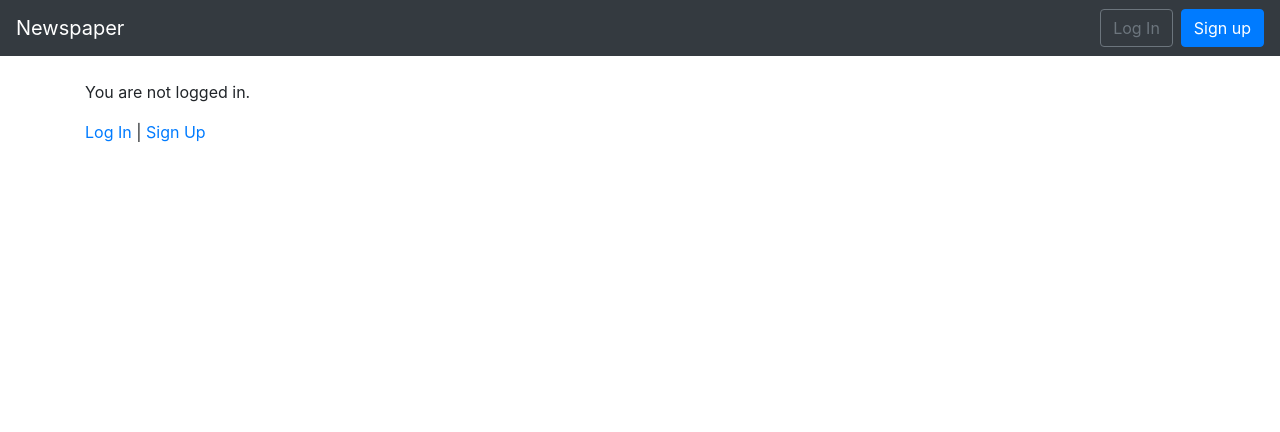
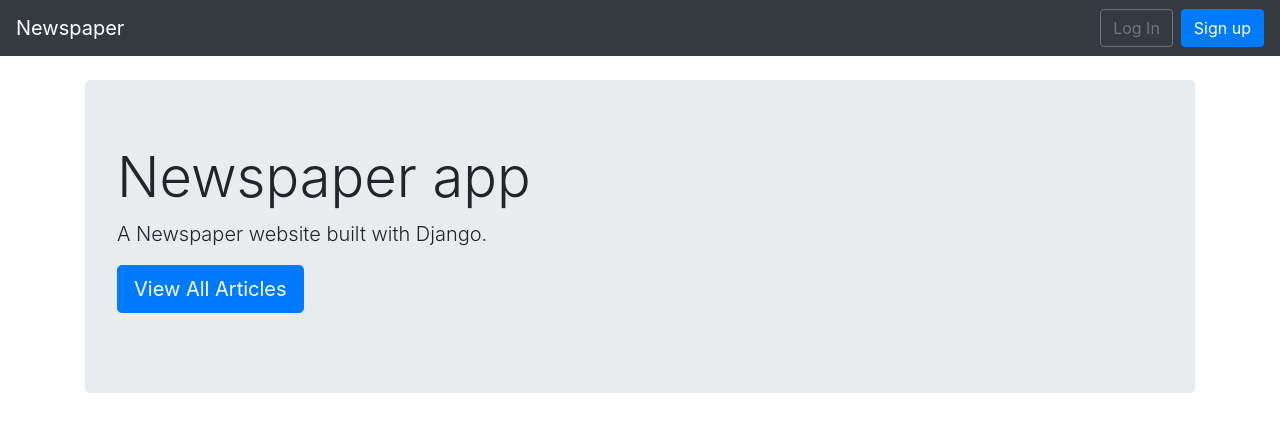
Before and after one commit to aliraza7926/Learning_Django_NewsPaper, a Django app: page / in a window 1280 px wide. Shown: the top 432 px of the page. Run offline with Django 3.2, Linux system fonts and the light colour scheme; some libraries are stand-ins or nearby versions.

Commit message:
add some css to home.html

```diff
--- a/templates/home.html
+++ b/templates/home.html
@@ -2,13 +2,12 @@
 
 {% block title %}Home{% endblock title %}
 
-{%block content %}
-{% if user.is_authenticated %}
-    Hi {{user.username}}!
-    <p><a href="{% url 'logout' %}">Log Out</a></p>
-{% else %}
-    <p>You are not logged in.</p>
-    <a href="{% url 'login' %}">Log In</a> |
-    <a href="{% url 'signup' %}">Sign Up</a>
-{% endif %}
+{% block content %}
+<div class="jumbotron">
+  <h1 class="display-4">Newspaper app</h1>
+  <p class="lead">A Newspaper website built with Django.</p>
+  <p class="lead">
+    <a class="btn btn-primary btn-lg" href="{% url 'article_list' %}" role="button">View All Articles</a>
+  </p>
+</div>
 {% endblock content %}
```
